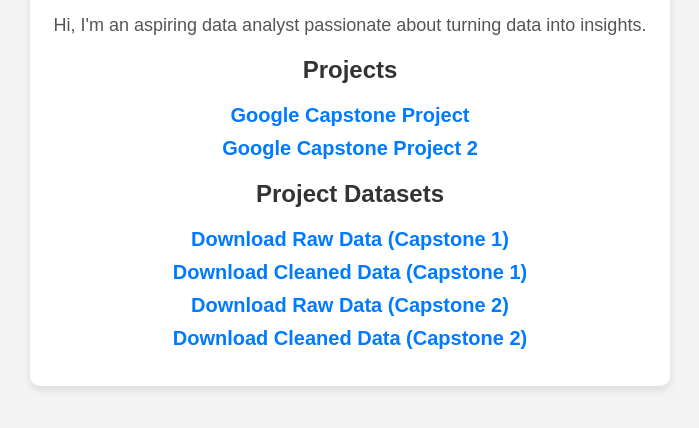
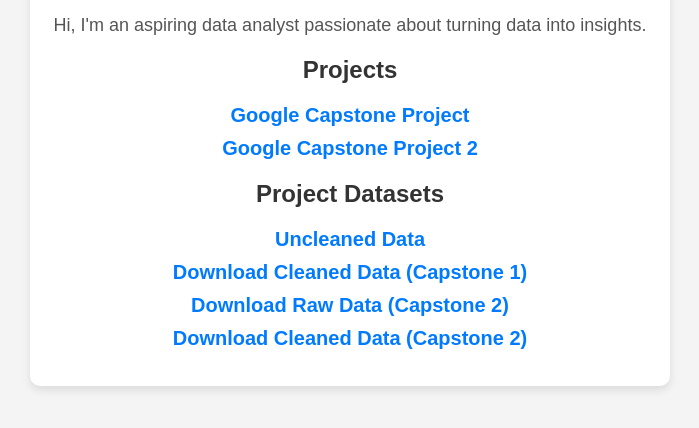
Before and after one commit to Dataprofessional2/Capstone-Projects, a plain HTML site: page index.html in a window 1280 px wide. Shown: the part 150-578 px from the top of the page, without its empty margins (290-989 px from the left). Drawn offline with Linux system fonts and the light colour scheme.

Commit message:
Update index.html

```diff
--- a/index.html
+++ b/index.html
@@ -71,7 +71,7 @@
 
         <h2>Project Datasets</h2>
         <ul>
-            <li><a href="D:\Google Capstone\Imported Data\Excel_zip_csv_files\Copy_of_original_data\apr_2024-divvy-tripdata.csv" download>Download Raw Data (Capstone 1)</a></li>
+            <li><a href="D:\Google Capstone\Imported Data\Excel_zip_csv_files\Copy_of_original_data\apr_2024-divvy-tripdata.csv" download>Uncleaned Data</a></li>
             <li><a href="Google_Capstone_1/data/cleaned_data.xlsx" download>Download Cleaned Data (Capstone 1)</a></li>
             <li><a href="Google_Capstone_2/data/raw_data.xlsx" download>Download Raw Data (Capstone 2)</a></li>
             <li><a href="Google_Capstone_2/data/cleaned_data.xlsx" download>Download Cleaned Data (Capstone 2)</a></li>
```
